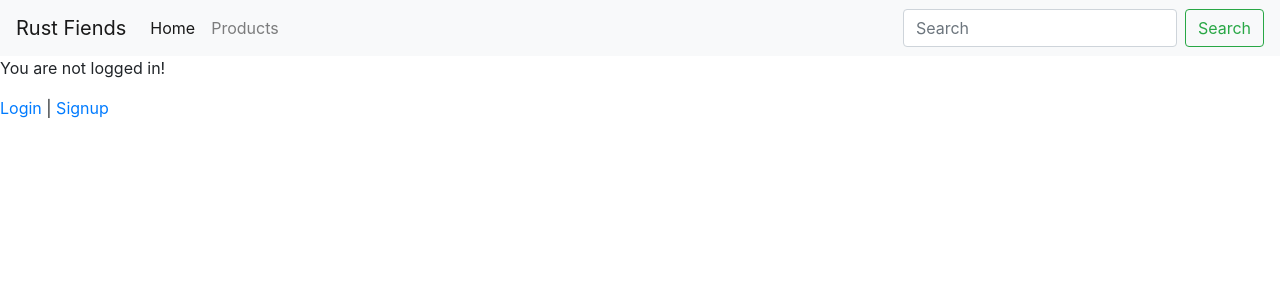
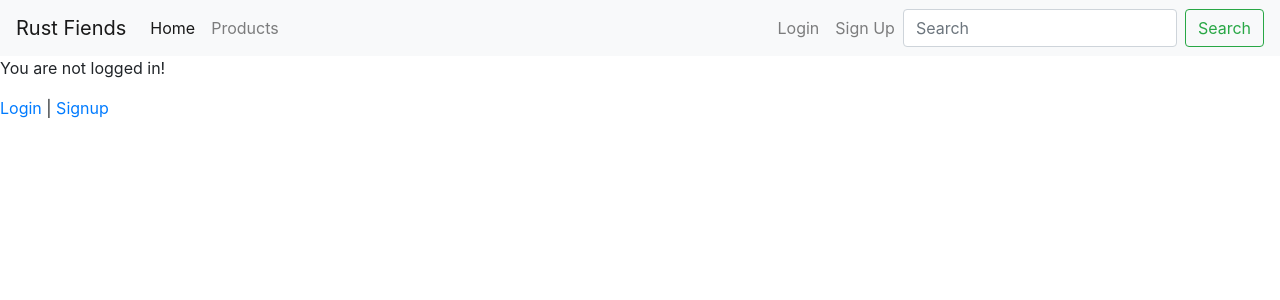
Before and after one commit to Prejudice182/prej-milestone-four, a Django app: page / in a window 1280 px wide. Shown: the top 300 px of the page. Run offline with Django 3.2, Linux system fonts and the light colour scheme; some libraries are stand-ins or nearby versions.

Commit message:
Move login/register link to navbar, add auth check

```diff
--- a/templates/navbar.html
+++ b/templates/navbar.html
@@ -19,15 +19,29 @@
                 <a class="nav-link" href="{% url 'admin:index' %}">Admin</a>
             </li>
             {% endif %}
-            {% if user.is_authenticated %}
+        </ul>
+        {% if user.is_authenticated %}
+        <ul class="navbar-nav">
             <li class="nav-item">
                 <a class="nav-link" href="{% url 'cart:home' %}">
                     <i class="fa fa-shopping-cart"></i> Cart
                     <span class="badge badge-success">{{ user | cart_total }}</span>
                 </a>
             </li>
-            {% endif %}
+            <li class="nav-item">
+                <a class="nav-link" href="{% url 'logout' %}">Logout</a>
+            </li>
         </ul>
+        {% else %}
+        <ul class="navbar-nav">
+            <li class="nav-item">
+                <a class="nav-link" href="{% url 'login' %}">Login</a>
+            </li>
+            <li class="nav-item">
+                <a class="nav-link" href="{% url 'signup' %}">Sign Up</a>
+            </li>
+        </ul>
+        {% endif %}
         <form class="form-inline my-2 my-lg-0">
             <input class="form-control mr-sm-2" type="search" placeholder="Search" aria-label="Search">
             <button class="btn btn-outline-success my-2 my-sm-0" type="submit">Search</button>
```
